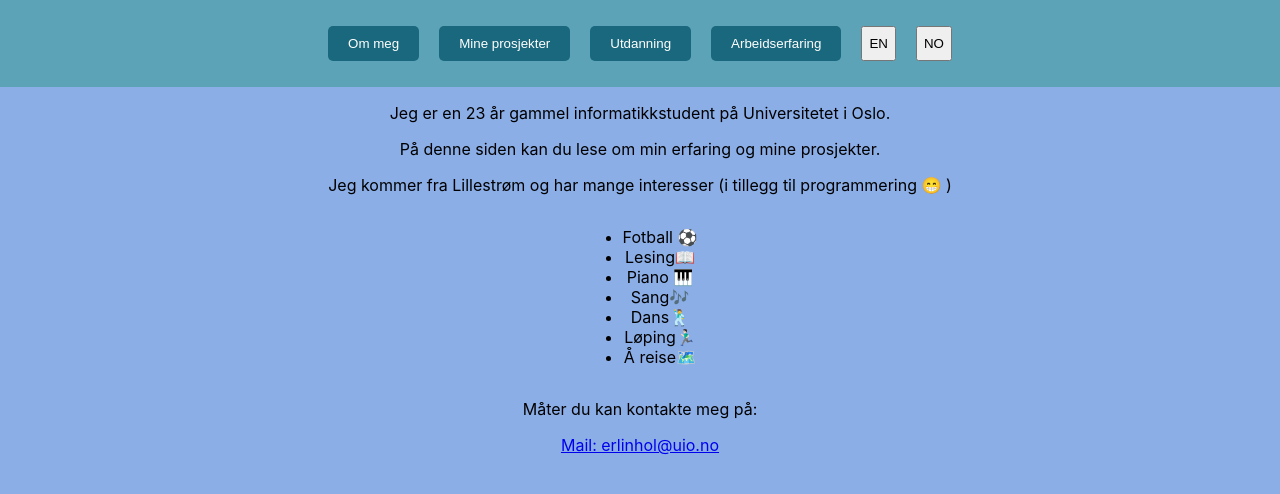
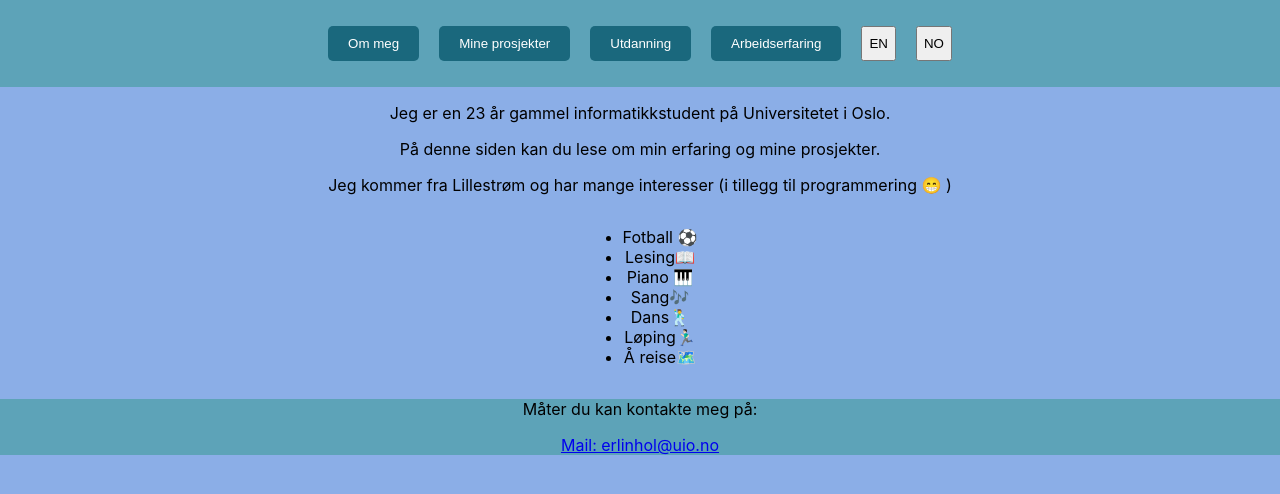
Before and after one commit to erlhol/Erling-Holte, a React (Create React App) app in the folder my-app/: page / in a window 1280 px wide. Shown: the top 494 px of the page. Built offline with nearby package versions, Linux system fonts and the light colour scheme.

Commit message:
Add styling to footer

```diff
--- a/my-app/src/index.css
+++ b/my-app/src/index.css
@@ -179,6 +179,10 @@ body {
   }
 }
 
+footer {
+  background-color: #5da3b8;
+}
+
 code {
   font-family: source-code-pro, Menlo, Monaco, Consolas, 'Courier New',
     monospace;
```
